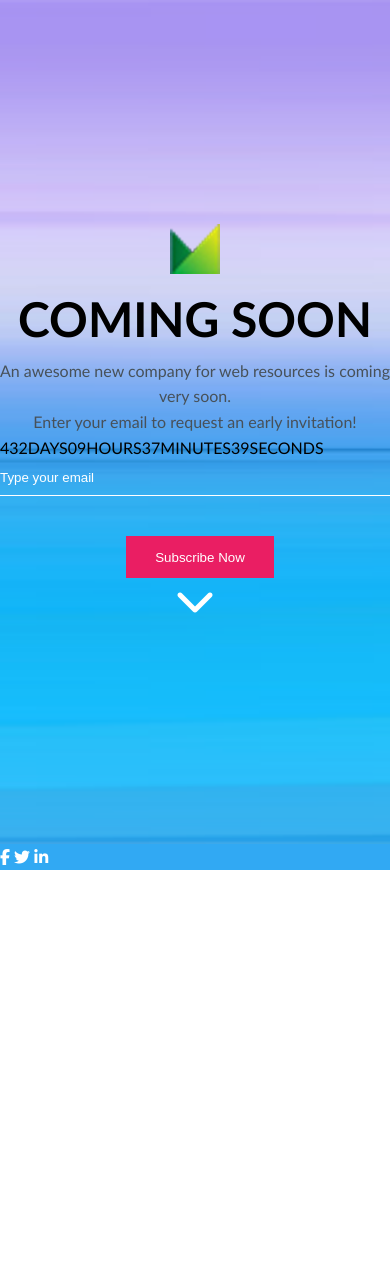
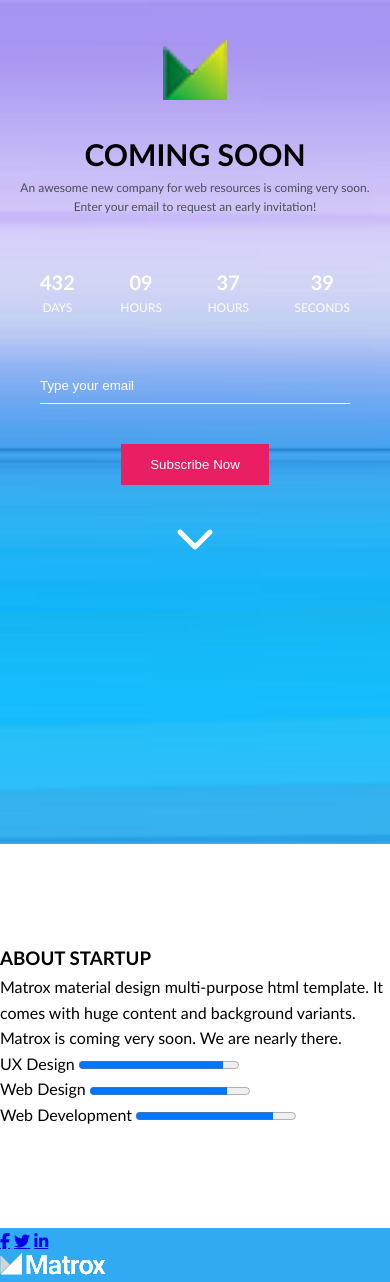
Before and after one commit to anonsas/06-matrox-website, a website: page index.html in a window 390 px wide. Before the commit the page ends 870 px from the top, so only its background shows below. Drawn offline with Linux system fonts and the light colour scheme.

Commit message:
Hero Section #3

```diff
--- a/css/base/breakpoints.css
+++ b/css/base/breakpoints.css
@@ -12,14 +12,14 @@
   margin: 0 calc(50% - 30rem);
 }
 
-@media screen and (max-width: 1100px) {
+@media screen and (max-width: 1200px) {
   .container > .row {
     width: 80rem;
     margin: 0 calc(50% - 40rem);
   }
 }
 
-@media screen and (max-width: 900px) {
+@media screen and (max-width: 768px) {
   .container > .row {
     width: 60rem;
     margin: 0 calc(50% - 30rem);
--- a/css/components/clock.css
+++ b/css/components/clock.css
@@ -1,3 +1,50 @@
 .clock {
+  color: var(--white-color);
+  padding: 3rem 0;
+  width: 40rem;
+  margin: 0 calc(50% - 20rem);
+
   display: flex;
+  justify-content: space-between;
+  column-gap: 3rem;
 }
+
+.clock div {
+  font-size: 4rem;
+  font-weight: 700;
+
+  display: flex;
+  flex-direction: column;
+}
+
+.clock div p:last-child {
+  font-size: 1.6rem;
+  font-weight: 400;
+}
+
+@media screen and (max-width: 768px) {
+  .clock {
+    width: 30rem;
+    margin: 0 calc(50% - 15rem);
+    padding: 2rem 0;
+    column-gap: 2rem;
+  }
+  .clock div {
+    font-size: 3rem;
+  }
+}
+
+@media screen and (max-width: 400px) {
+  .clock {
+    width: 100%;
+    margin: 0;
+    padding: 2rem 4rem;
+    column-gap: 0;
+  }
+  .clock div {
+    font-size: 2rem;
+  }
+  .clock div p:last-child {
+    font-size: 1.2rem;
+  }
+}
--- a/css/components/form.css
+++ b/css/components/form.css
@@ -1,5 +1,6 @@
 .form-small {
   width: 40rem;
+  margin: 0 calc(50% - 20rem);
 
   display: flex;
   flex-direction: column;
@@ -20,3 +21,18 @@
 .form-small input::placeholder {
   color: var(--white-color);
 }
+
+@media screen and (max-width: 768px) {
+  .form-small {
+    width: 30rem;
+    margin: 0 calc(50% - 15rem);
+  }
+}
+
+@media screen and (max-width: 400px) {
+  .form-small {
+    width: 100%;
+    margin: 0;
+    padding: 0 4rem;
+  }
+}
--- a/css/layouts/about.css
+++ b/css/layouts/about.css
@@ -0,0 +1,3 @@
+.about {
+  padding: 10rem 0;
+}
--- a/css/layouts/hero.css
+++ b/css/layouts/hero.css
@@ -4,18 +4,23 @@
   background-repeat: no-repeat;
   background-size: cover;
 
+  padding: 10rem 0 2rem;
+}
+
+.hero > .row-small {
   text-align: center;
-  padding: 10rem 0;
 
   display: flex;
   flex-direction: column;
-  justify-content: space-evenly;
-  align-items: center;
+  row-gap: 3rem;
 }
 
 .hero__logo {
-  height: 5rem;
-  width: 5rem;
+  height: 6rem;
+  width: 100%;
+  object-fit: contain;
+
+  padding-bottom: 1rem;
 }
 .heading__title {
   font-size: 4.8rem;
@@ -24,3 +29,30 @@
 .heading__subheading {
   color: var(--gray-color-dark);
 }
+
+@media screen and (max-width: 768px) {
+  .heading__title {
+    font-size: 4rem;
+  }
+  .hero__logo {
+    padding-bottom: 0;
+  }
+  .heading__subheading {
+    font-size: 1.2rem;
+  }
+}
+
+@media screen and (max-width: 600px) {
+  .heading__title {
+    font-size: 3rem;
+  }
+}
+
+@media screen and (max-width: 400px) {
+  .hero {
+    padding: 4rem 0;
+  }
+  .heading__subheading {
+    padding: 0 2rem;
+  }
+}
--- a/index.html
+++ b/index.html
@@ -24,8 +24,9 @@
     ></script>
   </head>
   <body>
+    <!-- HERO SECTION -->
     <section id="hero" class="container hero">
-      <div class="row">
+      <div class="row-small">
         <img src="./images/logo.png" alt="logo" class="hero__logo" />
 
         <div class="container heading">
@@ -37,10 +38,25 @@
         </div>
 
         <div class="clock">
-          <p>432<span>DAYS</span></p>
-          <p>09<span>HOURS</span></p>
-          <p>37<span>MINUTES</span></p>
-          <p>39<span>SECONDS</span></p>
+          <div>
+            <p id="days">432</p>
+            <p>DAYS</p>
+          </div>
+
+          <div>
+            <p id="hours">09</p>
+            <p>HOURS</p>
+          </div>
+
+          <div>
+            <p id="minutes">37</p>
+            <p>HOURS</p>
+          </div>
+
+          <div>
+            <p id="seconds">39</p>
+            <p>SECONDS</p>
+          </div>
         </div>
 
         <form class="form-small">
@@ -51,17 +67,46 @@
       </div>
     </section>
 
+    <!-- ABOUT SECTION -->
     <section id="about" class="container about">
-      <div class="row"></div>
+      <div class="row">
+        <div class="startup">
+          <h3>ABOUT STARTUP</h3>
+          <p>
+            Matrox material design multi-purpose html template. It comes with huge content
+            and background variants. <span class="highlight">Matrox</span> is coming very
+            soon. We are nearly there.
+          </p>
+
+          <div>
+            <label for="file">UX Design</label>
+            <progress id="file" value="90" max="100">32%</progress>
+          </div>
+
+          <div>
+            <label for="file">Web Design</label>
+            <progress id="file" value="86" max="100">32%</progress>
+          </div>
+
+          <div>
+            <label for="file">Web Development</label>
+            <progress id="file" value="86" max="100">32%</progress>
+          </div>
+        </div>
+      </div>
     </section>
 
+    <!-- FOOTER -->
     <footer class="container footer">
       <div class="row">
         <div class="socials">
-          <i class="fa-brands fa-facebook-f"></i>
-          <i class="fa-brands fa-twitter"></i>
-          <i class="fa-brands fa-linkedin-in"></i>
+          <a href="#" class="fa-brands fa-facebook-f"></a>
+          <a href="#" class="fa-brands fa-twitter"></a>
+          <a href="#" class="fa-brands fa-linkedin-in"></a>
         </div>
+      </div>
+      <div class="row-small">
+        <img src="./images/logo-white.png" alt="logo-white" />
       </div>
     </footer>
   </body>
```
